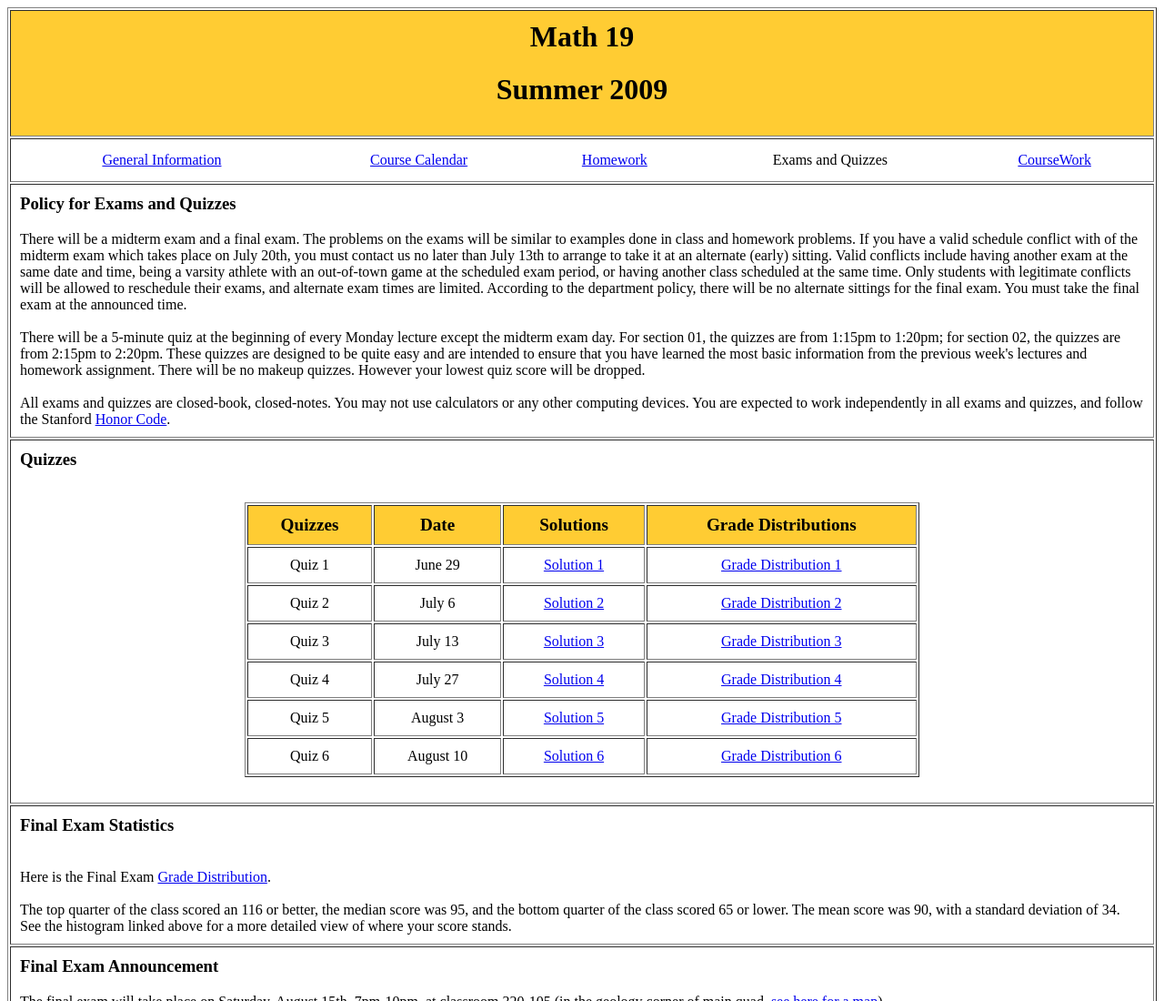
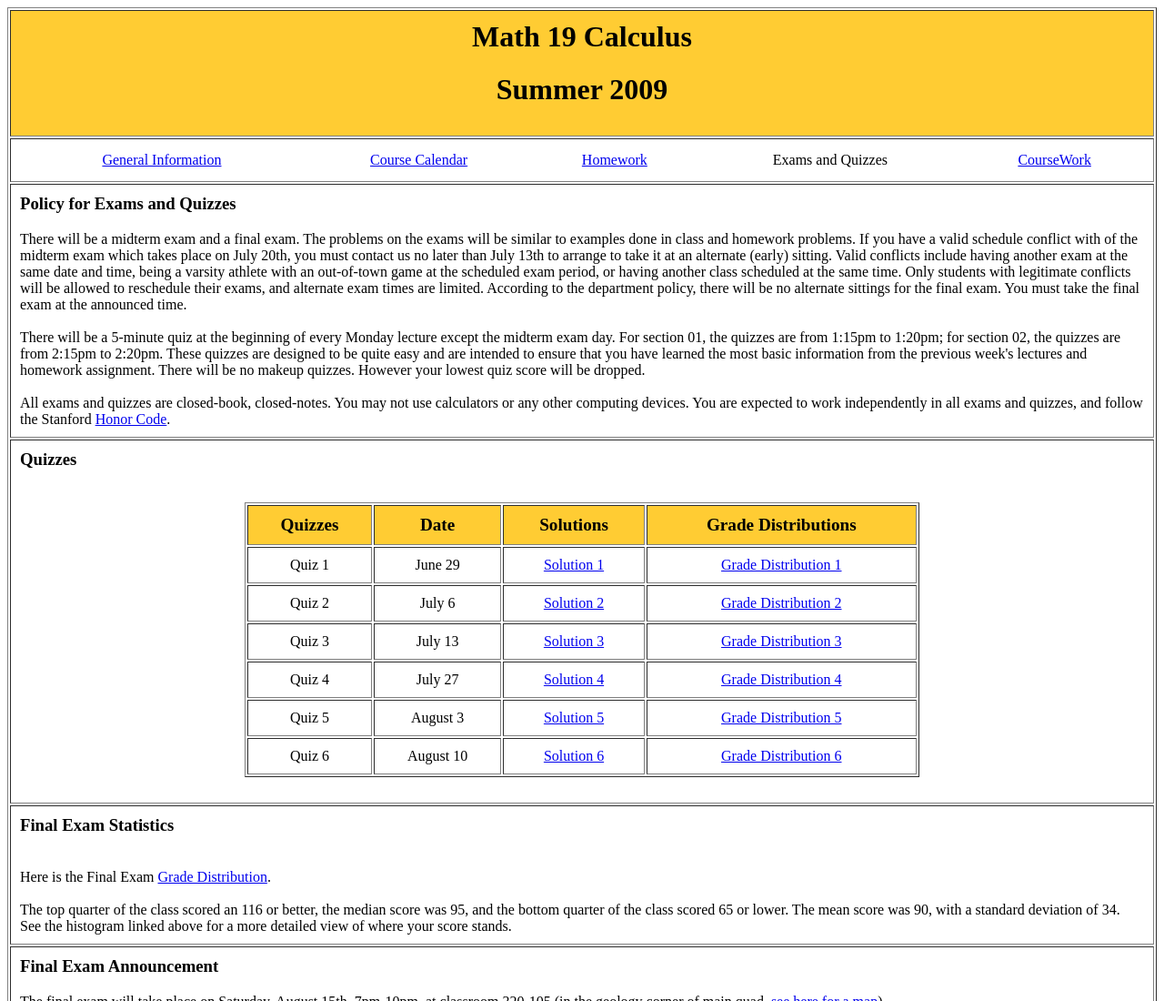
Before and after one commit to ZiyuZhang/math19, a plain HTML site: page examquiz.html in a window 1280 px wide. Shown: the top 1100 px of the page at 91% size. Drawn offline with Linux system fonts and the light colour scheme.

Commit message:
Update examquiz.html

```diff
--- a/examquiz.html
+++ b/examquiz.html
@@ -11,7 +11,7 @@
     <tr align="center">
       <td
  style="vertical-align: top; background-color: rgb(255, 204, 51);">
-      <h1>Math 19</h1>
+      <h1>Math 19 Calculus</h1>
       <h1>Summer 2009<br>
       </h1>
       </td>
```
